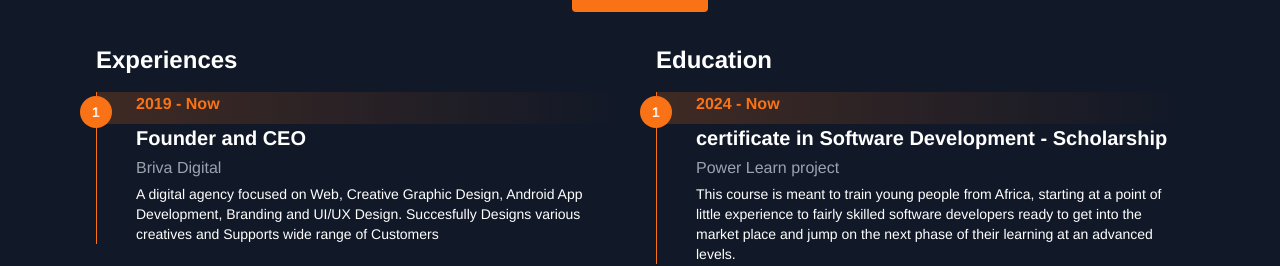
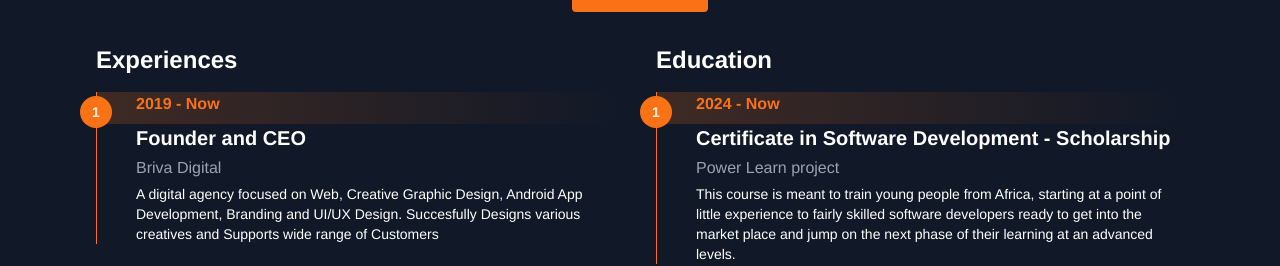
Before and after one commit to davidokumbo/VUEJS--Portfolio, a Vue app: page / in a window 1280 px wide. Shown: the part 2760-3026 px from the top of the page. Built offline with nearby package versions, Linux system fonts and the light colour scheme.

Commit message:
Updated Education Section

```diff
--- a/src/components/sections/ExperienceSection.vue
+++ b/src/components/sections/ExperienceSection.vue
@@ -91,7 +91,7 @@ const experiences = ref([
 const education = ref([
   {
     period: "2024 - Now",
-    degree: "certificate in Software Development - Scholarship",
+    degree: "Certificate in Software Development - Scholarship",
     institution: "Power Learn project",
     description: "This course is meant to train young people from Africa, starting at a point of little experience to fairly skilled software developers ready to get into the market place and jump on the next phase of their learning at an advanced levels."
   },
```
Also changed, not shown: src/router/index.js (+0 -24 lines).
